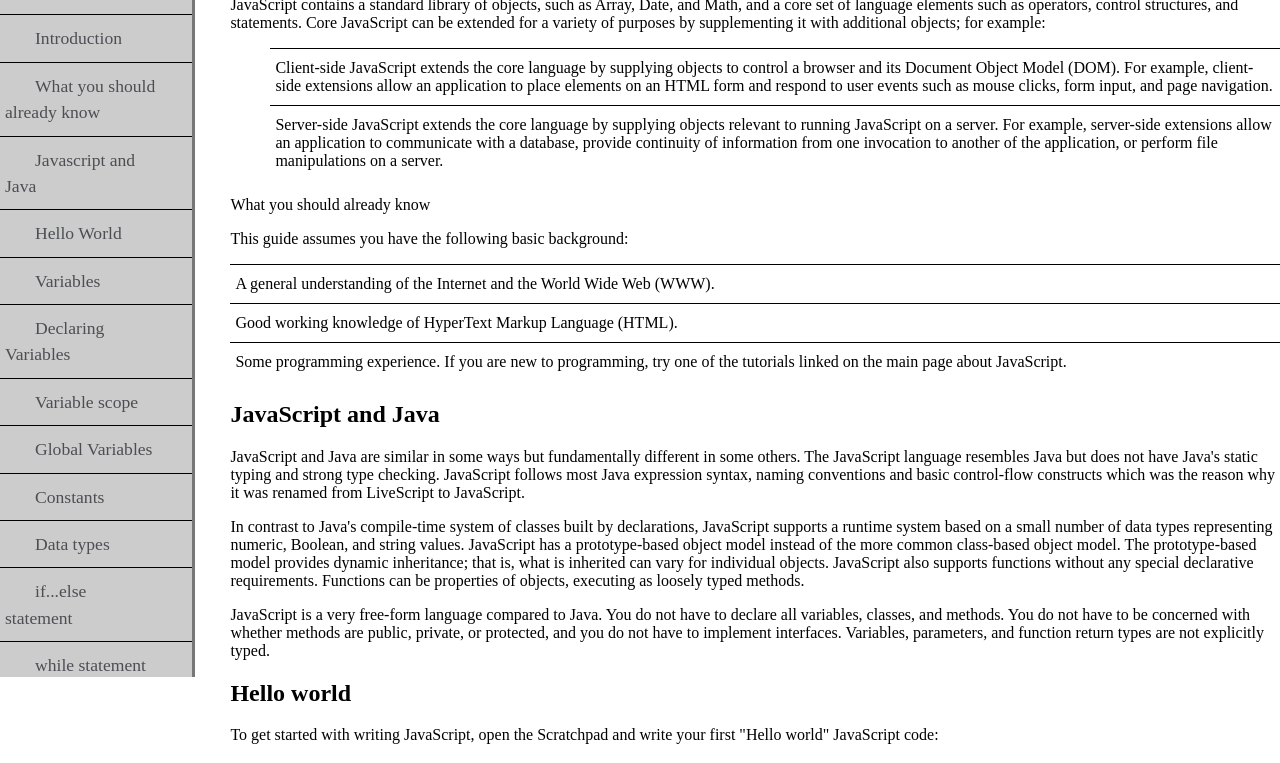
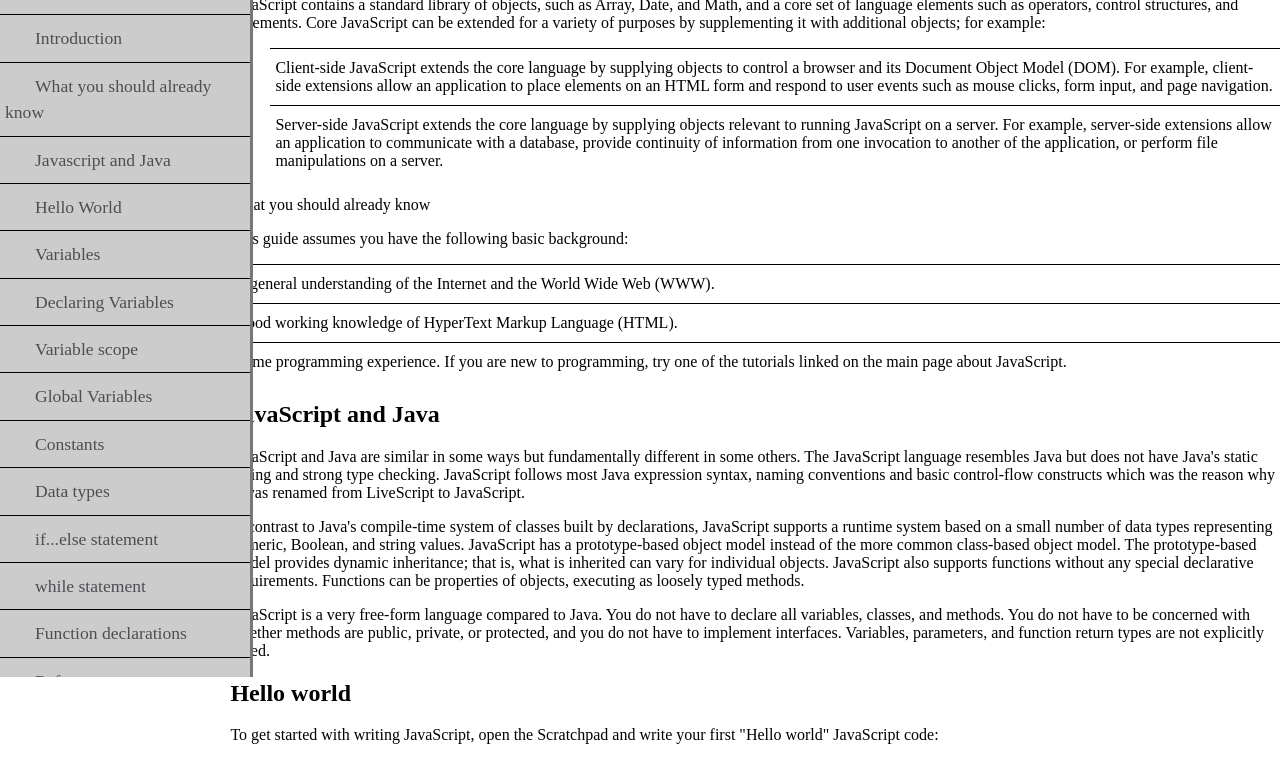
Before and after one commit to Victorgonbu/Microverse-HTML, a plain HTML site: page index.html in a window 1280 px wide. Shown: the part 123-886 px from the top of the page. Drawn offline with Linux system fonts and the light colour scheme.

Commit message:
a couple of css changes

```diff
--- a/css/style.css
+++ b/css/style.css
@@ -4,14 +4,13 @@
   background-color: #ccc;
   height: 100%;
   border-right: 3px solid #777;
-  min-width: 290px;
+  min-width: 250px;
   line-height: 1.5;
   overflow-y: scroll;
   font-size: 1.1em;
   min-height: 100%;
   overflow-x: hidden;
   position: fixed;
-  min-width: 15%;
 }
 
 body{
```
